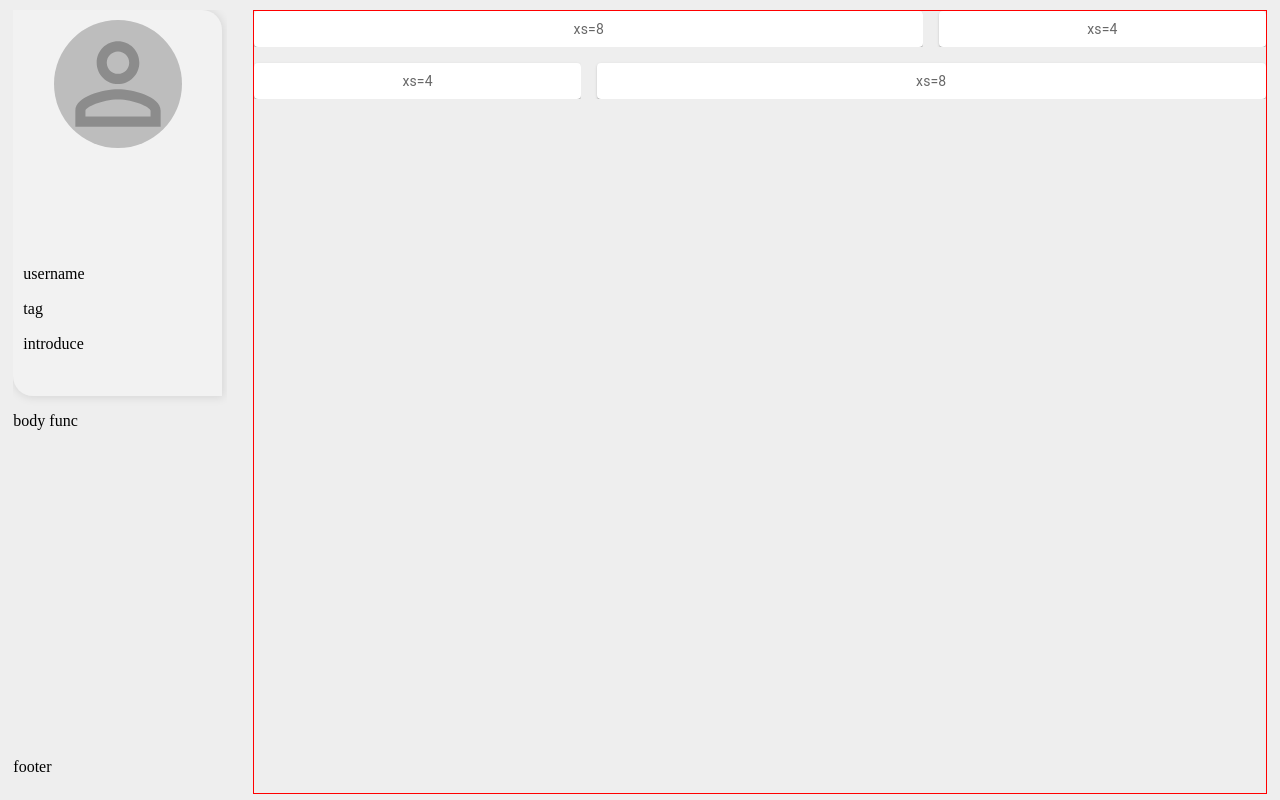
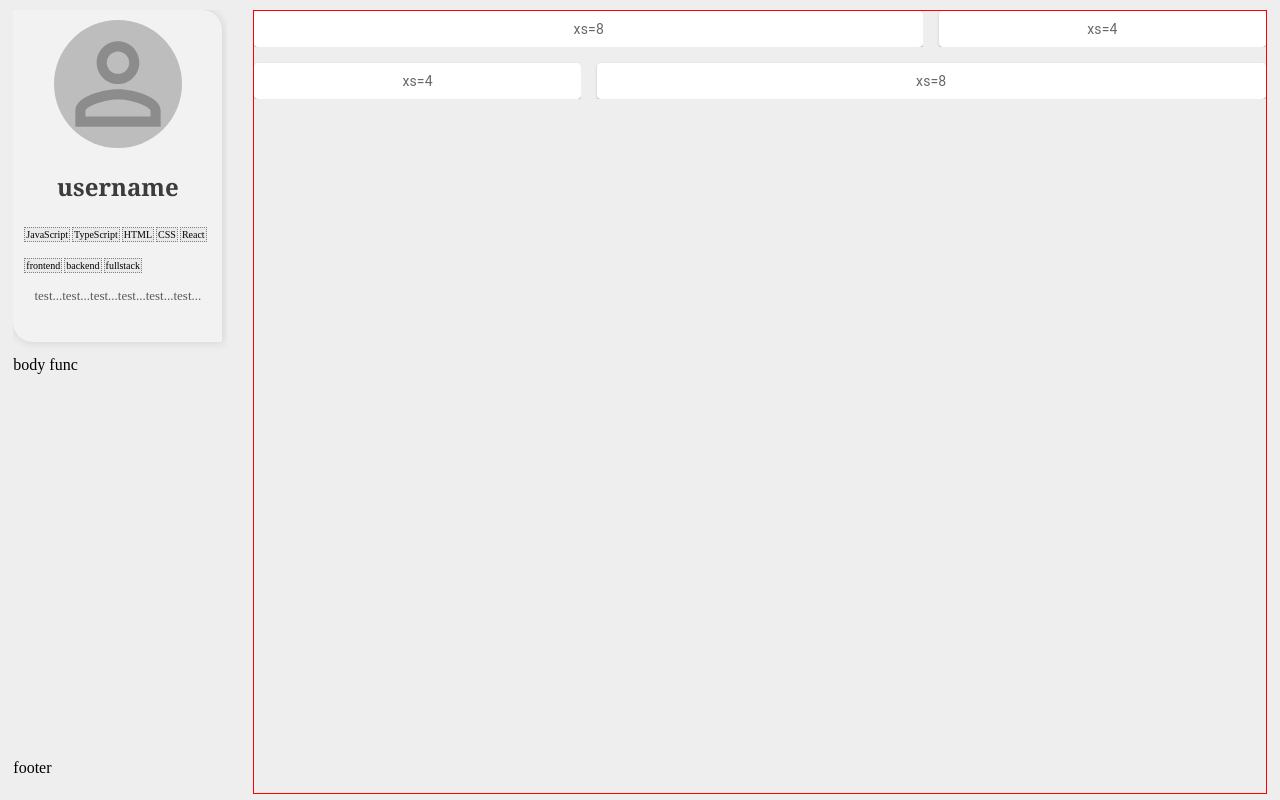
Before and after one commit to NGgoing/myblog, a React (Create React App) app: page / in a window 1280 px wide. Built offline with nearby package versions, Linux system fonts and the light colour scheme.

Commit message:
complete: the UserProfile's layout

```diff
--- a/src/components/LeftPart/UserProfile/index.css
+++ b/src/components/LeftPart/UserProfile/index.css
@@ -6,31 +6,49 @@
   display: flex;
   flex-direction: column;
   justify-content: center;
+  text-align: center;
   padding: 10px;
   background-color: rgba(255, 255, 255, 0.2);
   border-radius: 0 20px 0 20px;
   box-shadow: 0.5px 0.5px 10px 1px rgba(0, 0, 0, 0.1);
   transition: zoom 1s linear;
 }
-.userProfile:hover {
-  zoom: 98%;
-  border: 1px solid #ddd;
-}
 
 .avatar {
-  flex: 7 7 auto;
+  flex: 1 1 auto;
   display: flex;
   justify-content: center;
 }
 
 .username {
   flex: 1 1 auto;
+  color: rgb(60, 60, 60);
+  font-size: x-large;
+  font-family: Georgia, serif, cursive;
+  font-weight: 800;
+  line-height: 100%;
+  overflow-wrap: break-word;
 }
 
 .tag {
   flex: auto;
+  display: flex;
+  flex-wrap: wrap;
+  align-items: flex-start;
+}
+
+.tag > span {
+  font-size: x-small;
+  padding: 1px;
+  margin: 1px;
+  border: 1px dotted gray;
+  background-color: rgba(200, 200, 200, 0.2);
 }
 
 .introduce {
-  flex: 2 2 auto;
+  flex: auto;
+  color: rgb(90, 90, 90);
+  font-size: small;
+  padding: 1px;
+  overflow-wrap: break-word;
 }
--- a/src/components/LeftPart/UserProfile/index.jsx
+++ b/src/components/LeftPart/UserProfile/index.jsx
@@ -11,8 +11,19 @@ export default () => {
         </Avatar>
       </div>
       <div className="username">username</div>
-      <div className="tag">tag</div>
-      <div className="introduce">introduce</div>
+      <div className="tag">
+        <span>JavaScript</span>
+        <span>TypeScript</span>
+        <span>HTML</span>
+        <span>CSS</span>
+        <span>React</span>
+        <span>frontend</span>
+        <span>backend</span>
+        <span>fullstack</span>
+      </div>
+      <div className="introduce">
+        test...test...test...test...test...test...
+      </div>
     </div>
   );
 };
--- a/src/components/LeftPart/index.css
+++ b/src/components/LeftPart/index.css
@@ -9,10 +9,10 @@
   flex: 1 1 auto;
 }
 
-.flex11 {
-  flex: 11 11 auto;
+.flex7 {
+  flex: 7 7 auto;
 }
 
-.flex18 {
-  flex: 18 18 auto;
+.flex22 {
+  flex: 22 22 auto;
 }
--- a/src/components/LeftPart/index.jsx
+++ b/src/components/LeftPart/index.jsx
@@ -4,10 +4,10 @@ import "./index.css";
 export default () => {
   return (
     <div className="leftpart">
-      <div className="flex11">
+      <div className="flex7">
         <UserProfile></UserProfile>
       </div>
-      <div className="flex18">body func</div>
+      <div className="flex22">body func</div>
       <div className="flex1">footer</div>
     </div>
   );
```
